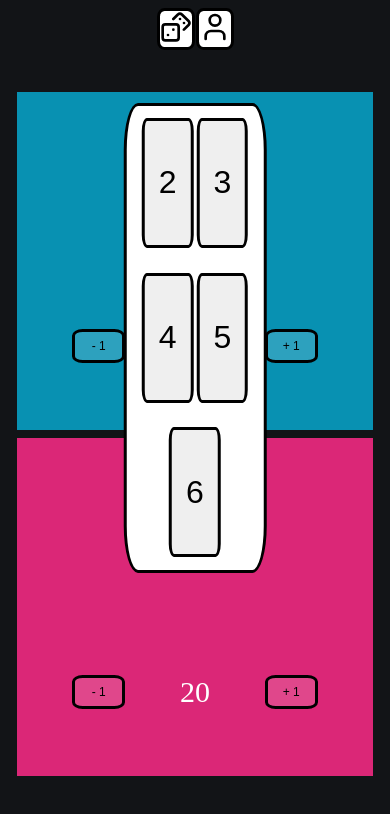
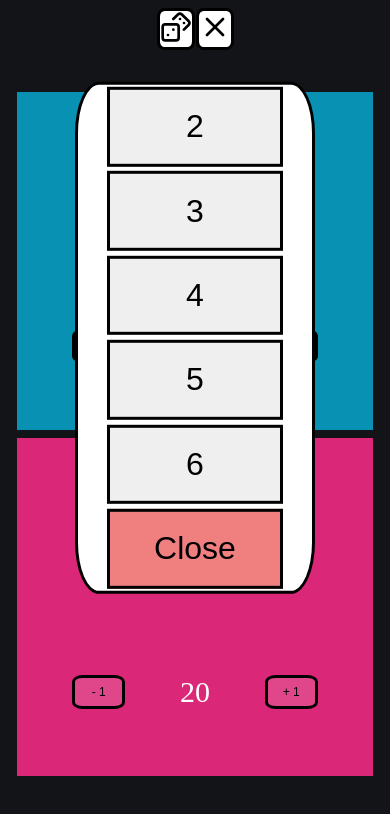
Before and after one commit to Travis613/mtg-life-tracker-web-app, a React (Vite) app in the folder life-counter/: page / in a window 390 px wide. Both pictures are taken after a click on the icon 214 px from the left and 27 px from the top of the page. Shown: the top 814 px of the page. Built offline with nearby package versions, Linux system fonts and the light colour scheme.

Commit message:
added exit buttons to the drop down menu for selecting a player, reorganized it into a column, and made it a bit wider so it looks better on mobile devices

```diff
--- a/life-counter/src/components/Counter.tsx
+++ b/life-counter/src/components/Counter.tsx
@@ -45,7 +45,7 @@ export function Counter({ amountOfPlayers, background }: counterProps) {
             color: "black",
             borderRadius: "20%",
           }}
-          className="rotateBtn"
+          className="rotateBtn hoverBtn"
         >
           <RotateCw />
         </button>
@@ -63,7 +63,7 @@ export function Counter({ amountOfPlayers, background }: counterProps) {
             height: "100%",
           }}
           onClick={() => setCount(count - 1)}
-          className="counterBtn"
+          className="counterBtn hoverBtn"
         >
           - 1
         </button>
--- a/life-counter/src/components/ToolBar.tsx
+++ b/life-counter/src/components/ToolBar.tsx
@@ -1,4 +1,4 @@
-import { Dices, User } from "lucide-react";
+import { Dices, User, X } from "lucide-react";
 import { useState, type ReactElement } from "react";
 
 interface Props {
@@ -45,12 +45,11 @@ export function ToolBar({ diceRoll, changePlayerAmount }: Props) {
             backgroundColor: "white",
           }}
         >
-          <User
-            onClick={() =>
-              playerMenu ? setPlayerMenu(false) : setPlayerMenu(true)
-            }
-            size={32}
-          />
+          {playerMenu !== true ? (
+            <User onClick={() => setPlayerMenu(true)} size={32} />
+          ) : (
+            <X onClick={() => setPlayerMenu(false)} size={32} />
+          )}
         </div>
       </div>
       <div style={{ display: diceVisability ? "block" : "none" }}>
@@ -58,14 +57,15 @@ export function ToolBar({ diceRoll, changePlayerAmount }: Props) {
       </div>
 
       <div
+        className="dropdownPlayerMenu"
         style={{
           display: playerMenu ? "flex" : "none",
-          flexWrap: "wrap",
+          flexDirection: "column",
           backgroundColor: "white",
           border: "solid",
           borderRadius: "10%",
-          height: "55%",
-          width: "35%",
+          height: "60%",
+          width: "60%",
           position: "absolute",
           top: "40%",
           left: "50%",
@@ -105,6 +105,13 @@ export function ToolBar({ diceRoll, changePlayerAmount }: Props) {
         >
           6
         </button>
+        <button
+          onClick={() => setPlayerMenu(false)}
+          className="playerSelectingBtn"
+          style={{ backgroundColor: "lightcoral" }}
+        >
+          Close
+        </button>
       </div>
     </div>
   );
--- a/life-counter/src/index.css
+++ b/life-counter/src/index.css
@@ -11,14 +11,9 @@ body {
   background-color: rgba(255, 255, 255, 0.15);
 }
 
-.counterBtn:hover {
+.hoverBtn:hover {
   background-color: rgba(255, 255, 255, 0.25);
   cursor: pointer;
-}
-
-.rotateBtn:hover {
-  cursor: pointer;
-  background-color: rgba(255, 255, 255, 0.25);
 }
 
 .dice {
@@ -36,9 +31,8 @@ body {
 
 .playerSelectingBtn {
   height: 28%;
-  width: 38%;
+  width: 75%;
   border: solid;
-  border-radius: 10%;
   font-size: 200%;
   margin: 1%;
 }
```
